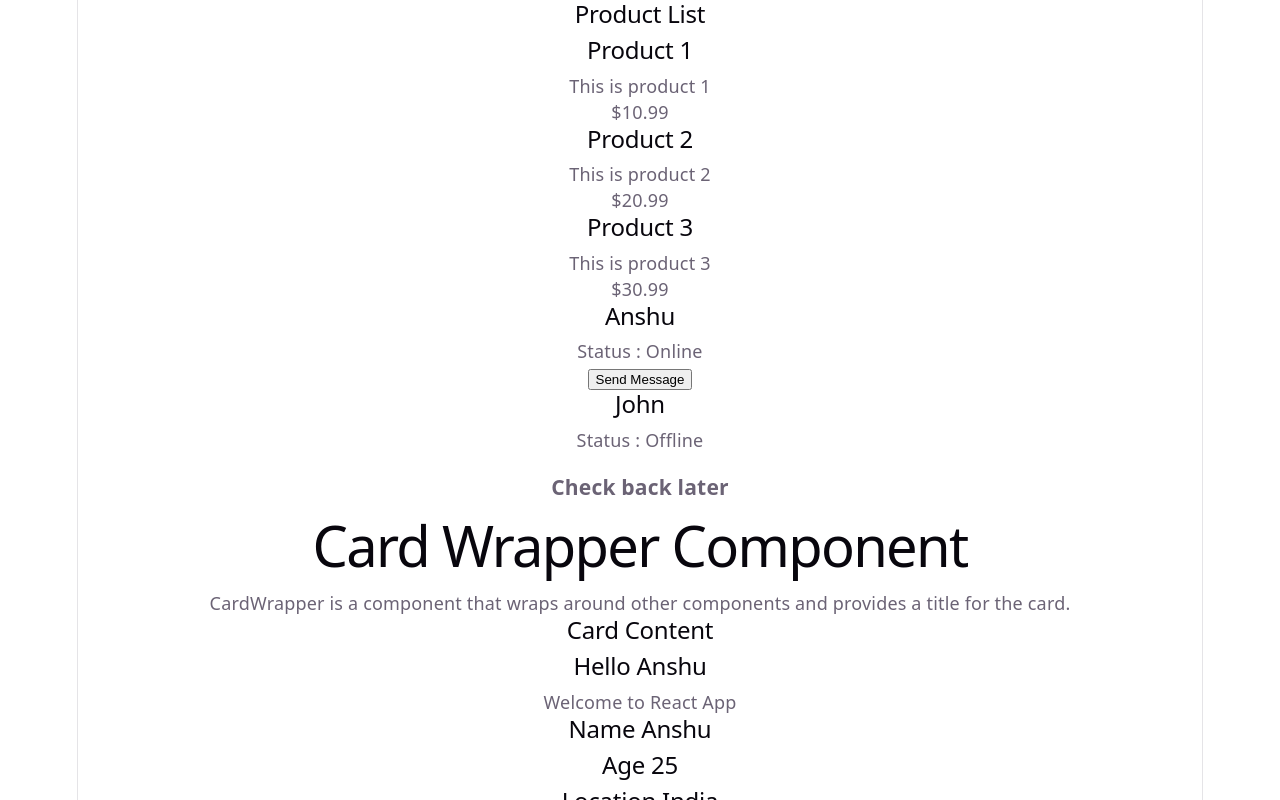
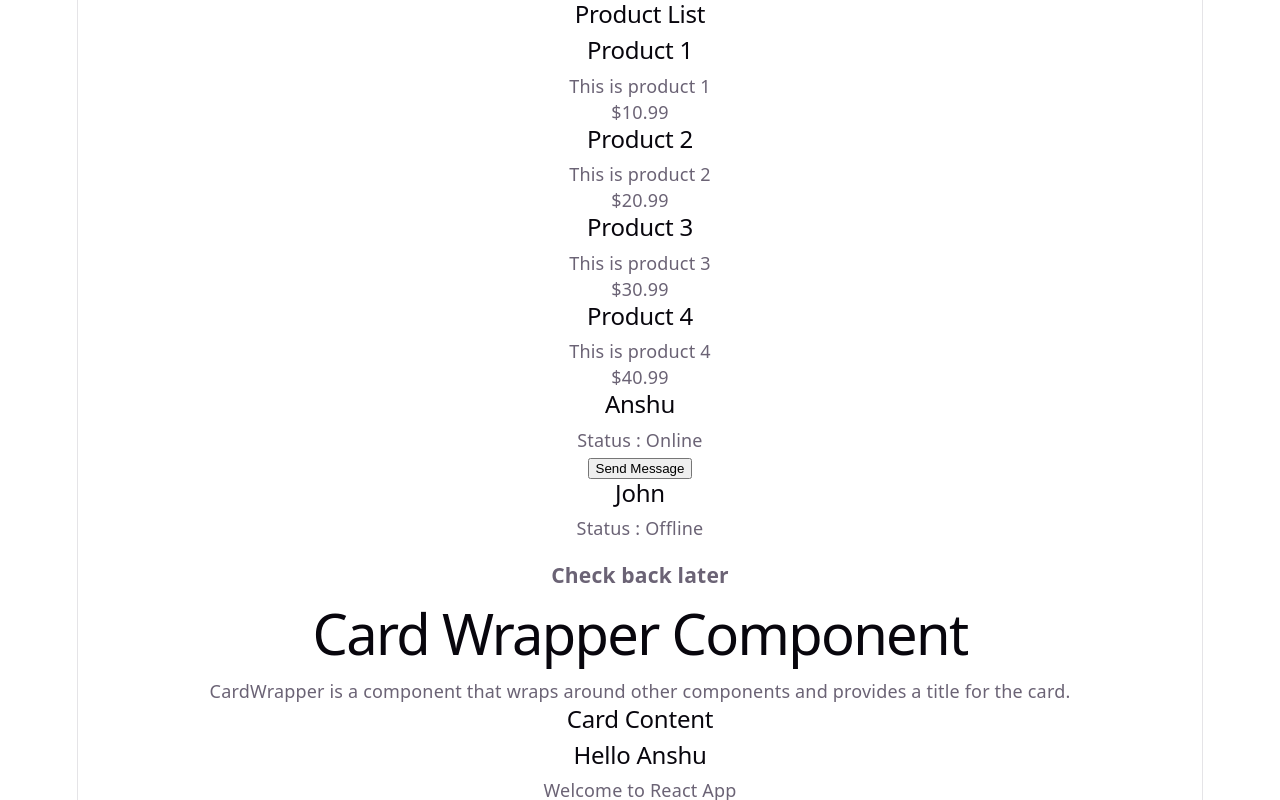
Before and after one commit to anshu-ac-dv/vite-react, a React (Vite) app: page / in a window 1280 px wide. Shown: the top 800 px of the page. Built offline with nearby package versions, Linux system fonts and the light colour scheme.

Commit message:
Exploring List

```diff
--- a/src/ProductList.jsx
+++ b/src/ProductList.jsx
@@ -15,7 +15,12 @@ export const ProductList = () => {
             name: 'Product 3',
             price: 30.99,
             description: 'This is product 3',
-        },
+        }, {
+            id: 4,
+            name: 'Product 4',
+            price: 40.99,
+            description: 'This is product 4',
+        }
     ]; // Example product data
 
     const ProductElements = products.map((product) => (
```
